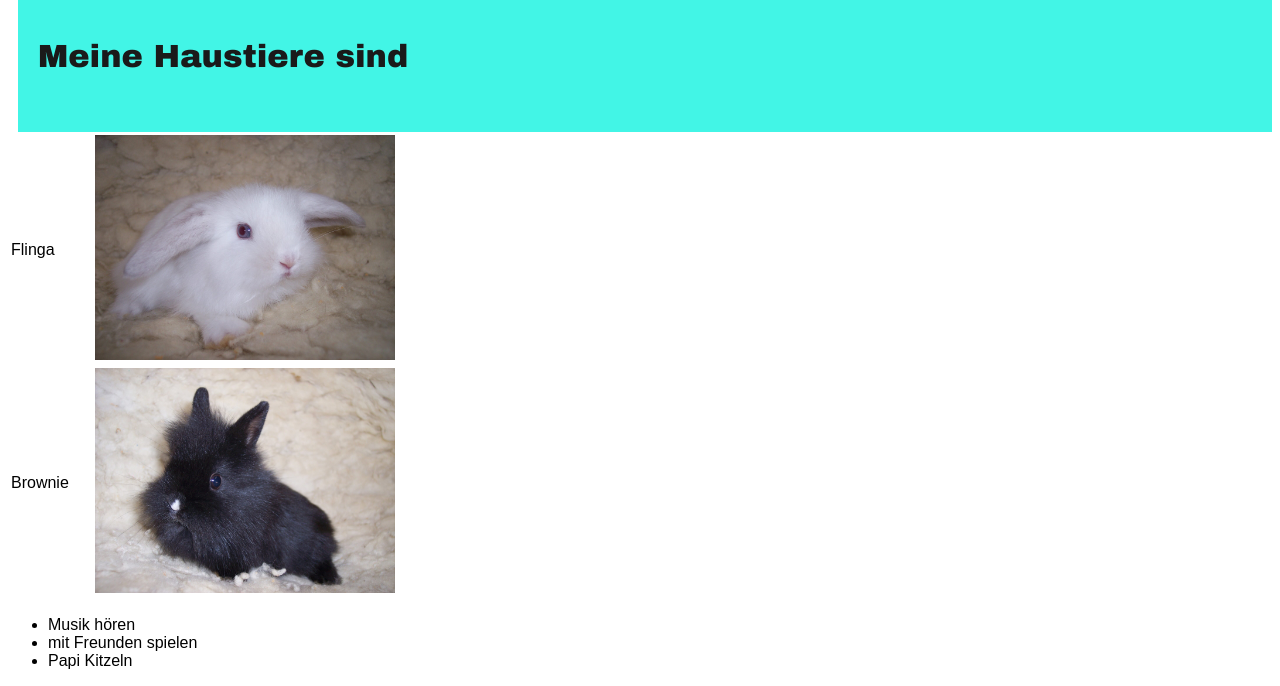
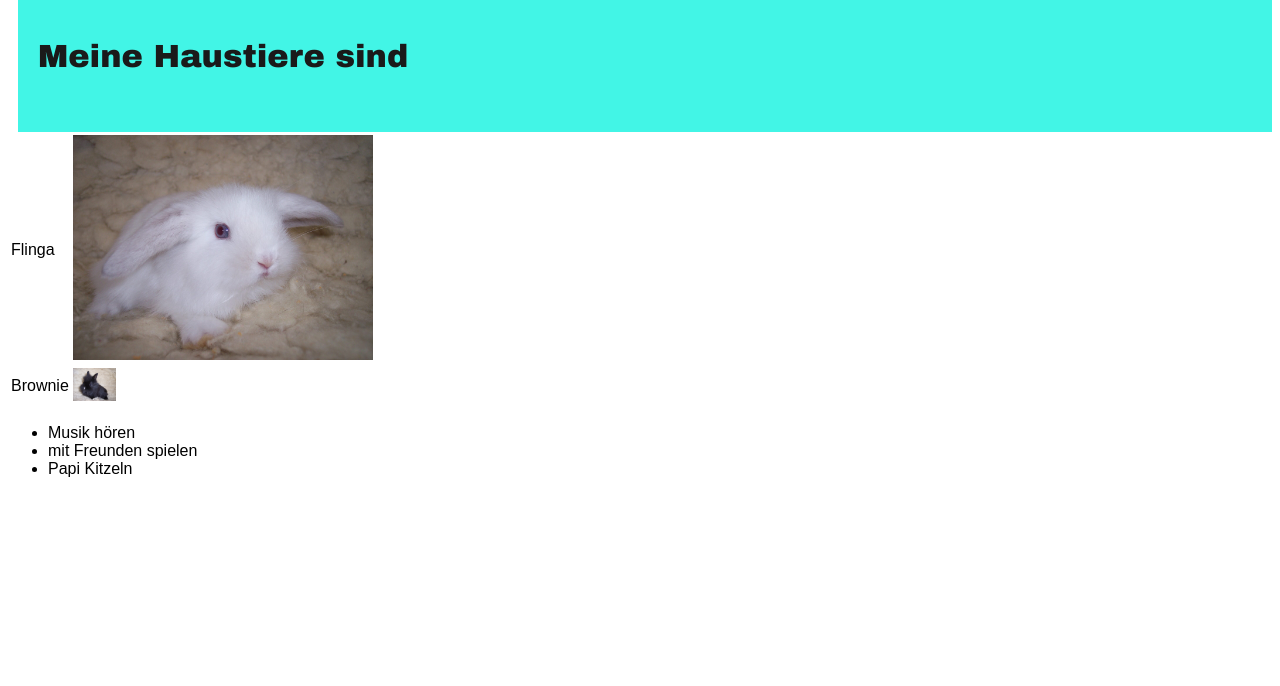
Before and after one commit to elinahut3d/elinahut3d.github.io, a plain HTML site: page index.html in a window 1280 px wide. Shown: the part 845-1531 px from the top of the page. After the commit the page ends 1339 px from the top, so only its background shows below. Drawn offline with Linux system fonts and the light colour scheme.

Commit message:
Update index.html

```diff
--- a/index.html
+++ b/index.html
@@ -29,8 +29,8 @@
 	<h1> Meine Haustiere sind</h1>
   <table width="500">
 
-    <tr><td>Flinga</td><td><img src="Flinga.jpg" width="300"></td></tr>
-    <tr><td>Brownie</td><td><img src="Brownie.jpg" width="300"></td></tr>
+    <tr><td>Flinga</td><td><img src="Flinga.jpg" width="300px"></td></tr>
+    <tr><td>Brownie</td><td><img src="Brownie.jpg" width="10%"></td></tr>
   </table>
       <ul>
         <li>Musik hören</li>
```
